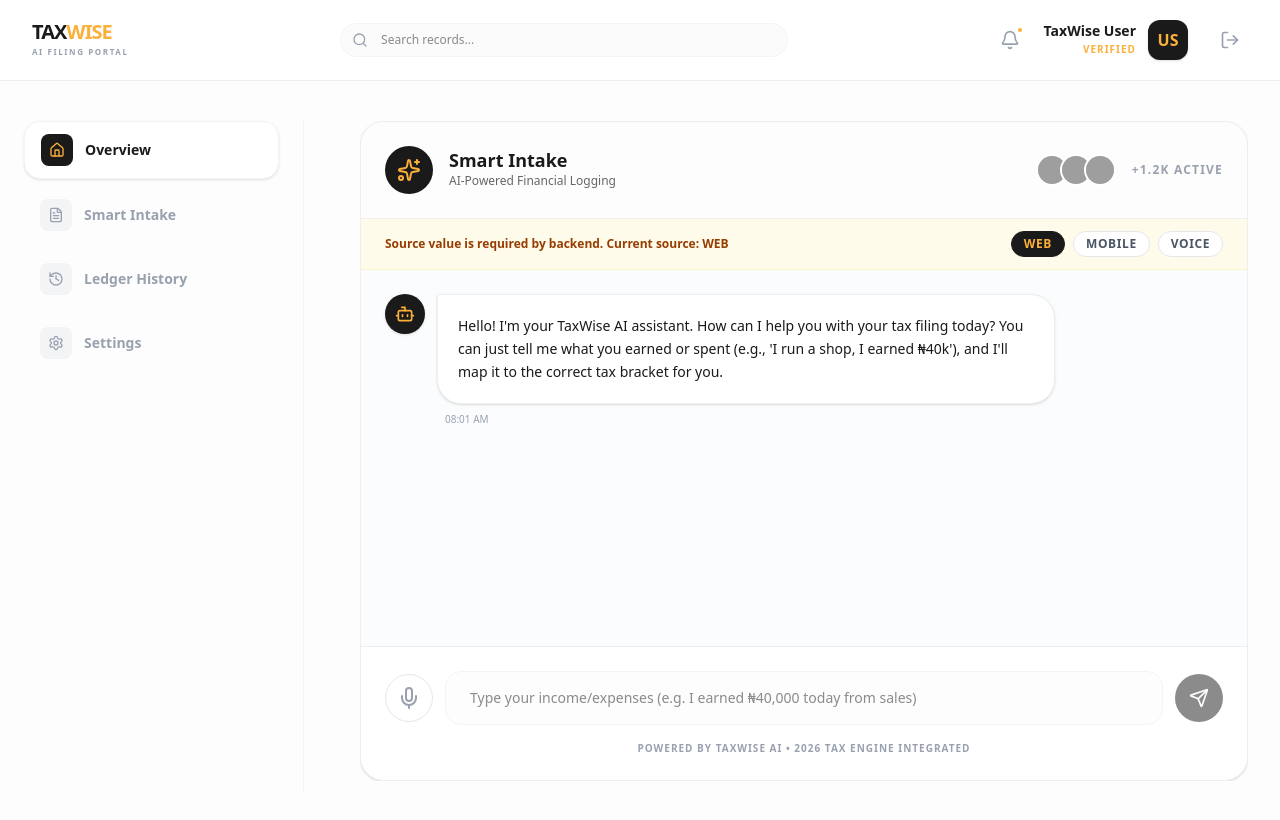
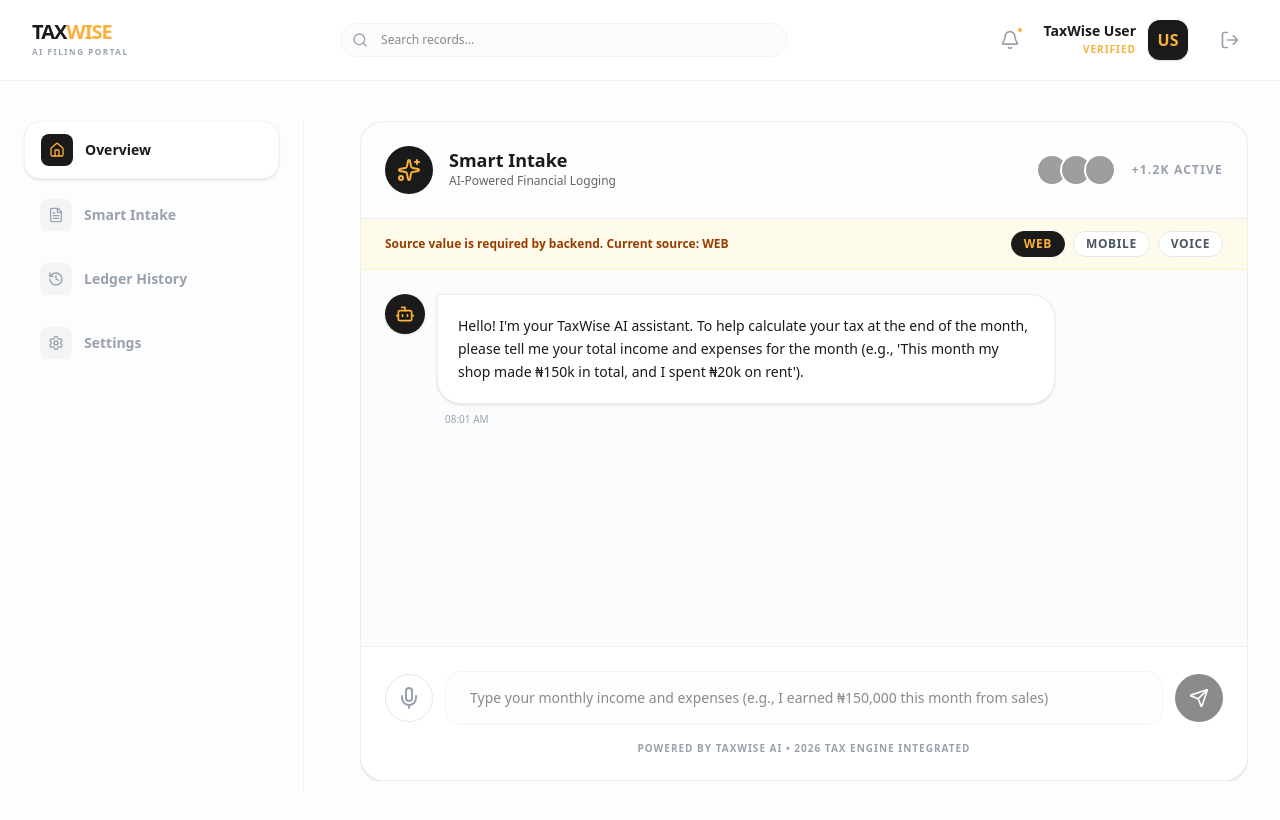
Before and after one commit to evolvingsam/taxWise, a Next.js app in the folder frontend/: page /intake in a window 1280 px wide. Shown: the top 820 px of the page. Built offline with nearby package versions, Linux system fonts and the light colour scheme; grey boxes are pictures that could not be loaded.

Commit message:
added fixes to the monthly secrtion

```diff
--- a/frontend/src/app/(dashboard)/intake/page.tsx
+++ b/frontend/src/app/(dashboard)/intake/page.tsx
@@ -25,7 +25,7 @@ export default function SmartIntakePage() {
     {
       id: "1",
       role: "assistant",
-      content: "Hello! I'm your TaxWise AI assistant. How can I help you with your tax filing today? You can just tell me what you earned or spent (e.g., 'I run a shop, I earned ₦40k'), and I'll map it to the correct tax bracket for you.",
+      content: "Hello! I'm your TaxWise AI assistant. To help calculate your tax at the end of the month, please tell me your total income and expenses for the month (e.g., 'This month my shop made ₦150k in total, and I spent ₦20k on rent').",
       timestamp: new Date(),
     },
   ]);
@@ -250,7 +250,7 @@ export default function SmartIntakePage() {
             value={input}
             onChange={(e) => setInput(e.target.value)}
             onKeyDown={(e) => e.key === "Enter" && handleSend()}
-            placeholder="Type your income/expenses (e.g. I earned ₦40,000 today from sales)"
+            placeholder="Type your monthly income and expenses (e.g., I earned ₦150,000 this month from sales)"
             className="flex-1 bg-muted/30 border border-gray-100 rounded-2xl px-6 py-4 text-sm focus:outline-none focus:border-brand-gold"
           />
           <button
```
